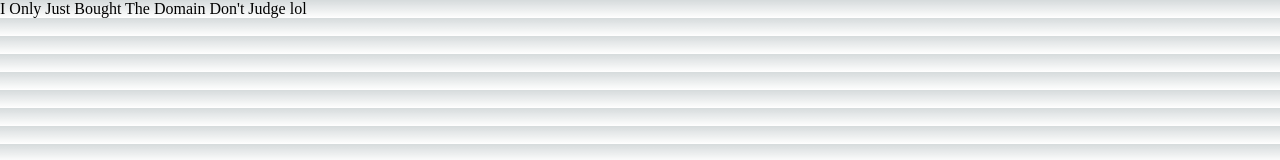
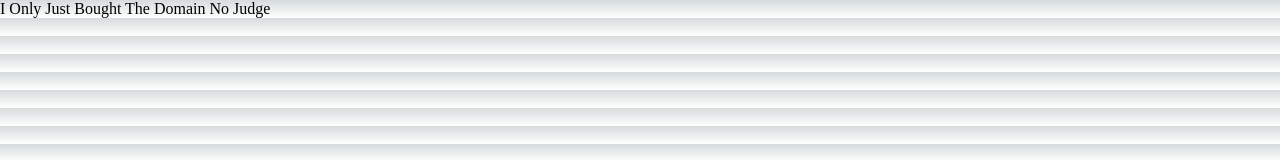
Before and after one commit to juliansommer/site, a Next.js app: page / in a window 1280 px wide. Shown: the top 160 px of the page. Built offline with nearby package versions, Linux system fonts and the light colour scheme.

Commit message:
fix the linting issue

```diff
--- a/src/pages/index.jsx
+++ b/src/pages/index.jsx
@@ -1,5 +1,5 @@
 export default function Home() {
   return (
-    <p>I Only Just Bought The Domain Don't Judge lol</p>
+    <p>I Only Just Bought The Domain No Judge</p>
   )
 }
```
